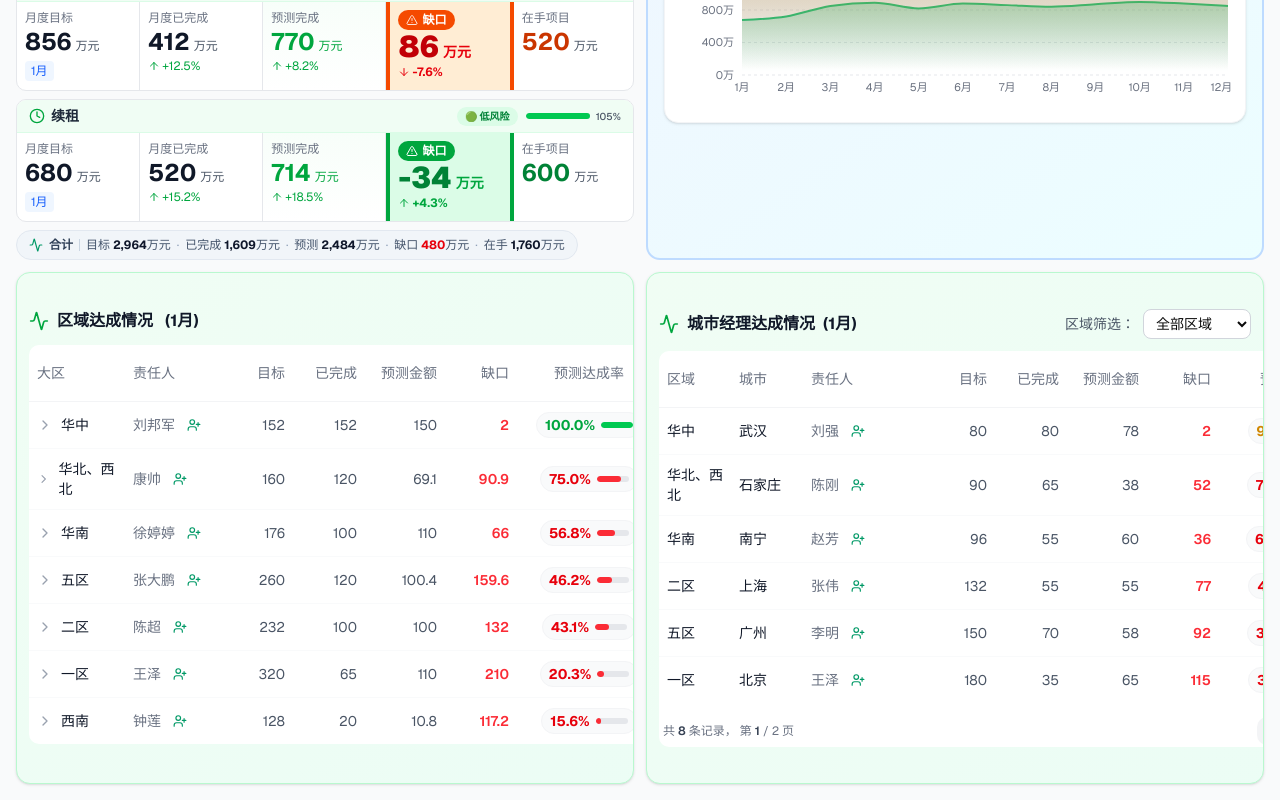
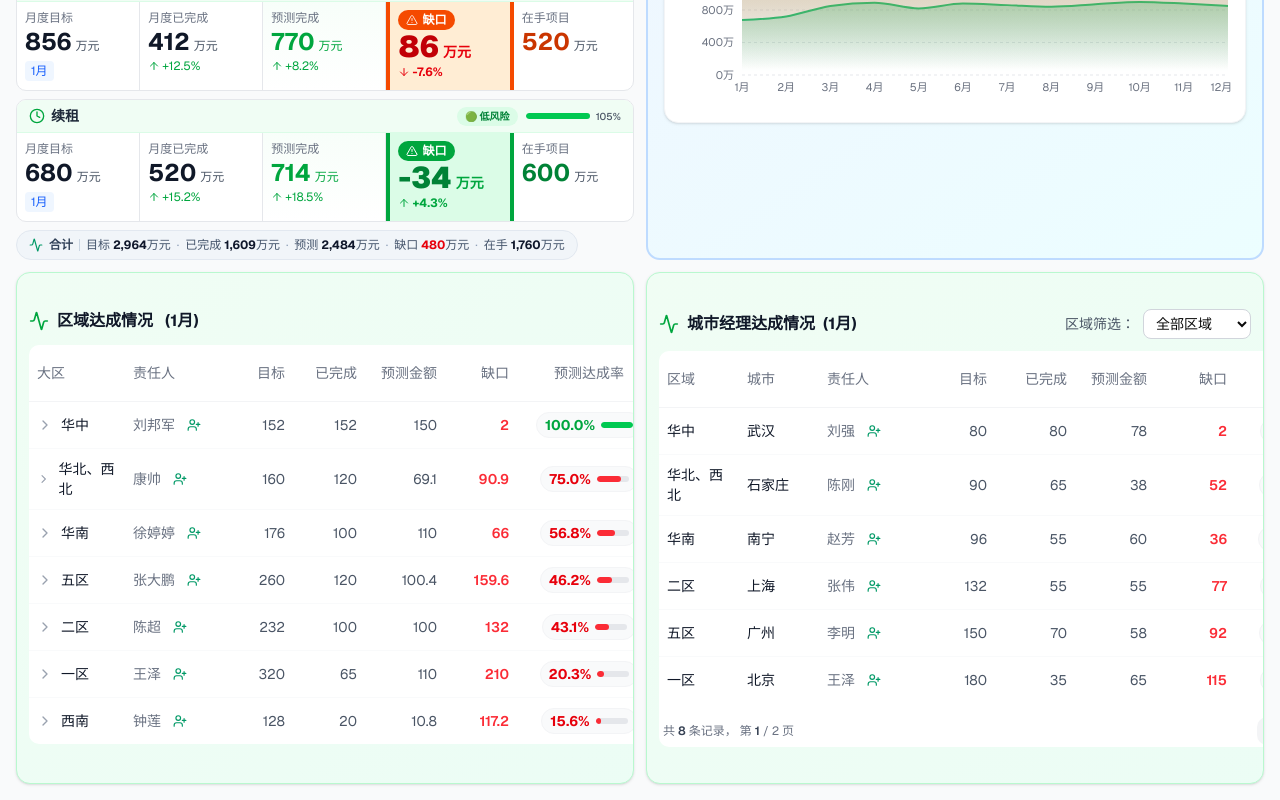
Before and after one commit to navylee1990/coze_jsc, a Next.js app: page /sales in a window 1280 px wide. Shown: the part 411-1211 px from the top of the page. Built offline with nearby package versions, Linux system fonts and the light colour scheme.

Commit message:
fix: 调整城市经理表格列宽，缩小责任人列宽度

```diff
--- a/src/app/sales/page.tsx
+++ b/src/app/sales/page.tsx
@@ -1473,15 +1473,15 @@ export default function SalesDashboard() {
                 <div className="bg-white rounded-lg border-0 overflow-hidden min-w-[800px]">
                   <table className="w-full" style={{ tableLayout: 'fixed' }}>
                   <colgroup>
-                    <col style={{ width: '9%' }} />
-                    <col style={{ width: '9%' }} />
-                    <col style={{ width: '15%' }} />
-                    <col style={{ width: '9%' }} />
-                    <col style={{ width: '9%' }} />
                     <col style={{ width: '10%' }} />
-                    <col style={{ width: '9%' }} />
-                    <col style={{ width: '19%' }} />
-                    <col style={{ width: '11%' }} />
+                    <col style={{ width: '10%' }} />
+                    <col style={{ width: '12%' }} />
+                    <col style={{ width: '10%' }} />
+                    <col style={{ width: '10%' }} />
+                    <col style={{ width: '10%' }} />
+                    <col style={{ width: '10%' }} />
+                    <col style={{ width: '18%' }} />
+                    <col style={{ width: '10%' }} />
                   </colgroup>
                   <thead>
                     <tr className="border-b border-gray-100">
```
